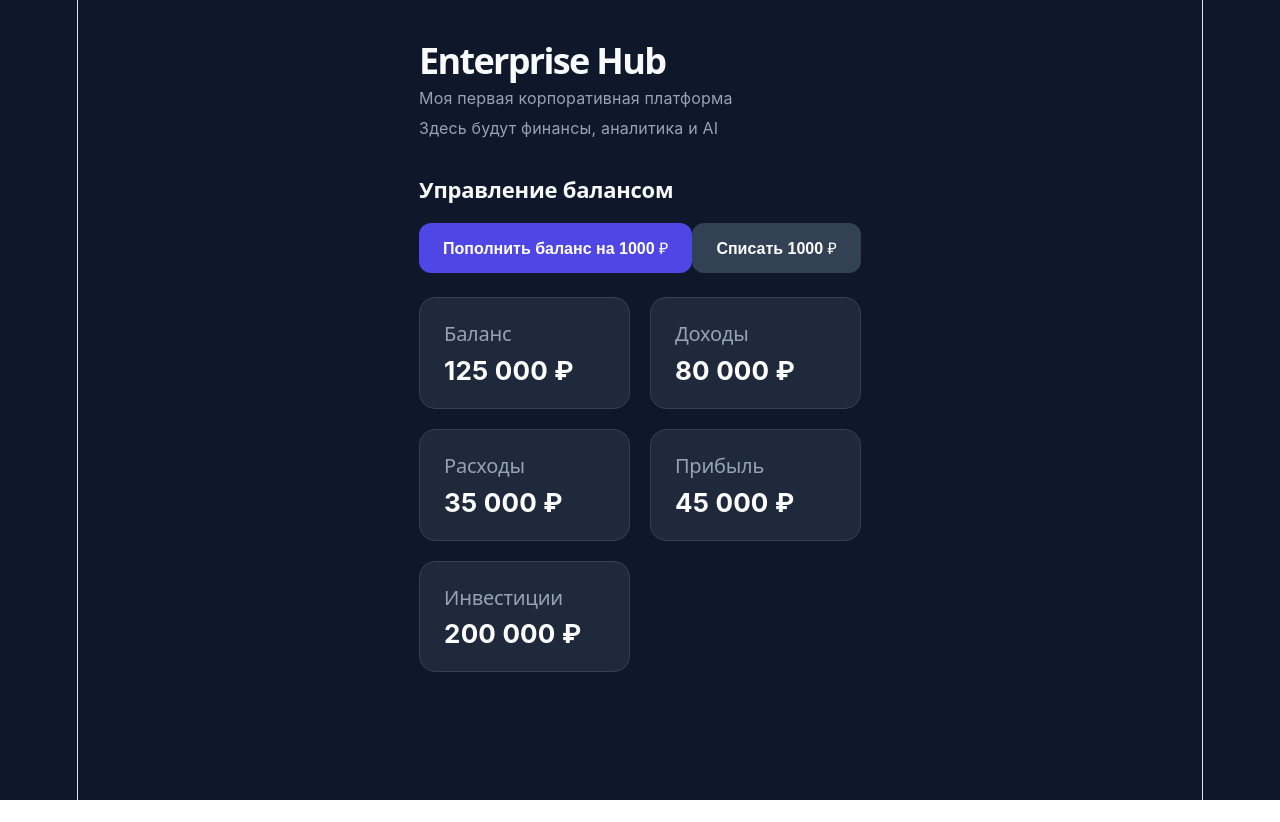
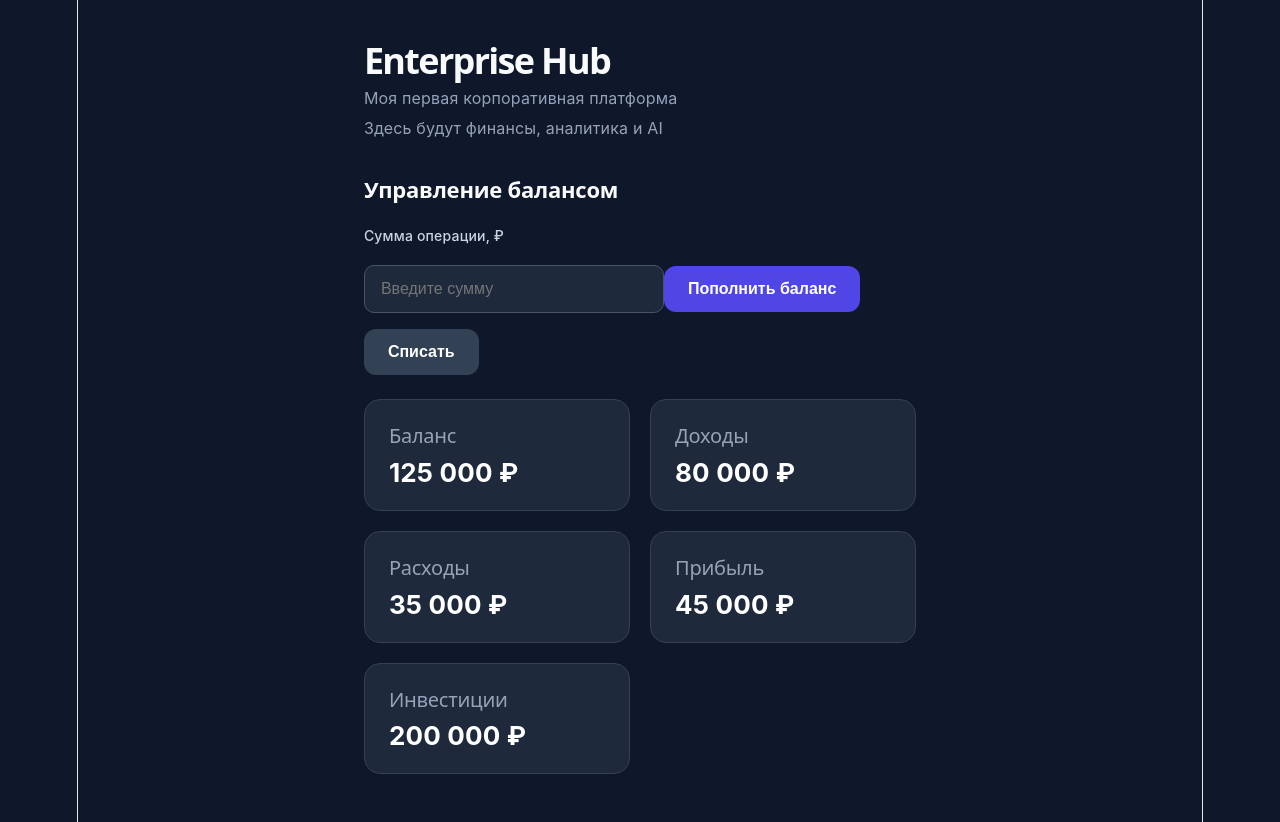
Before and after one commit to Tskhh/enterprise-hub, a React (Vite) app: page / in a window 1280 px wide. Before the commit the page ends 800 px from the top, so only its background shows below. Built offline with nearby package versions, Linux system fonts and the light colour scheme.

Commit message:
feat: add custom amount input for balance operations

```diff
--- a/src/App.css
+++ b/src/App.css
@@ -155,3 +155,31 @@ body {
     margin-bottom: 12px;
   }
 }
+
+input[type="number"] {
+  width: 100%;
+  max-width: 300px;
+  padding: 14px 16px;
+  margin: 16px 0;
+
+  background: #1e293b;
+  color: #ffffff;
+
+  border: 1px solid #475569;
+  border-radius: 10px;
+
+  font-size: 16px;
+  outline: none;
+  box-sizing: border-box;
+}
+
+input[type="number"]:focus {
+  border-color: #6366f1;
+}
+
+.amount-label {
+  display: block;
+  font-size: 14px;
+  font-weight: 500;
+  color: #cbd5e1;
+}
--- a/src/App.tsx
+++ b/src/App.tsx
@@ -4,8 +4,15 @@ import BalanceCard from "./components/BalanceCard";
 
 function App() {
   const [balance, setBalance] = useState(125000);
+  const [amount, setAmount] = useState("");
   const [message, setMessage] = useState("");
   const [messageType, setMessageType] = useState("success");
+
+  const numericAmount = Number(amount);
+
+  const isValidAmount =
+  amount.trim() !== "" &&
+  Number.isFinite(numericAmount) && numericAmount > 0;
 
   const cards = [
     { title: "Баланс", amount: balance },
@@ -21,33 +28,37 @@ function App() {
       <p>Моя первая корпоративная платформа</p>
       <p>Здесь будут финансы, аналитика и AI</p>
       <h2 className="section-title">Управление балансом</h2>
+      <label htmlFor="amount" className="amount-label">Сумма операции, ₽</label>
+      <input id="amount" type="number" placeholder="Введите сумму" value={amount} onChange={(e) => setAmount(e.target.value)} />
 
       <button className="btn btn-primary"
+        disabled={!isValidAmount}
+
         onClick={() => {
-          setBalance((prevBalance) => prevBalance + 1000);
-          setMessage("Баланс успешно пополнен на 1000 ₽");
+          setBalance((prevBalance) => prevBalance + Number(amount));
+          setMessage(`Баланс успешно пополнен на ${amount} ₽`);
           setMessageType("success");
 
         }}
       >
-        Пополнить баланс на 1000 ₽
+        Пополнить баланс
       </button>
 
       {message && (<p className={`notification ${messageType}`}>{message}</p>)}
 
       <button className="btn btn-secondary"
-        disabled={balance < 1000}
+        disabled={!isValidAmount || numericAmount > balance}
         onClick={() => {
-          if (balance >= 1000) {
-            setBalance(balance - 1000);
-            setMessage("С баланса списано 1000 ₽");
+          const sum = Number(amount);
+
+          if (sum > 0 && Number.isFinite(sum) && sum <= balance) {
+            setBalance((prevBalance) => prevBalance - sum);
+            setMessage(`С баланса списано ${amount} ₽`);
             setMessageType("expense");
-          } else {
-            alert("Недостаточно средств!");
           }
         }}
       >
-        Списать 1000 ₽
+        Списать
       </button>
 
       <div className="cards-grid">
@@ -59,4 +70,6 @@ function App() {
   );
 }
 
+
+
 export default App;
```
